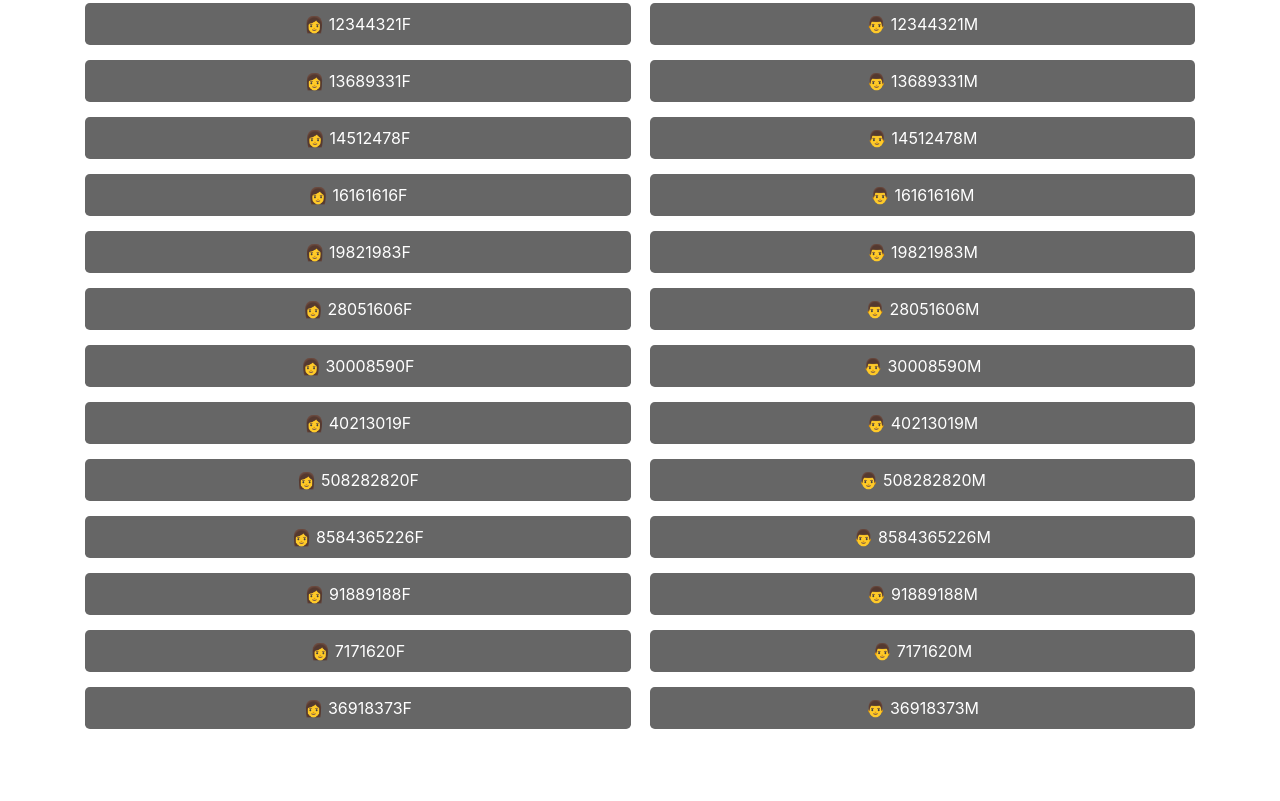
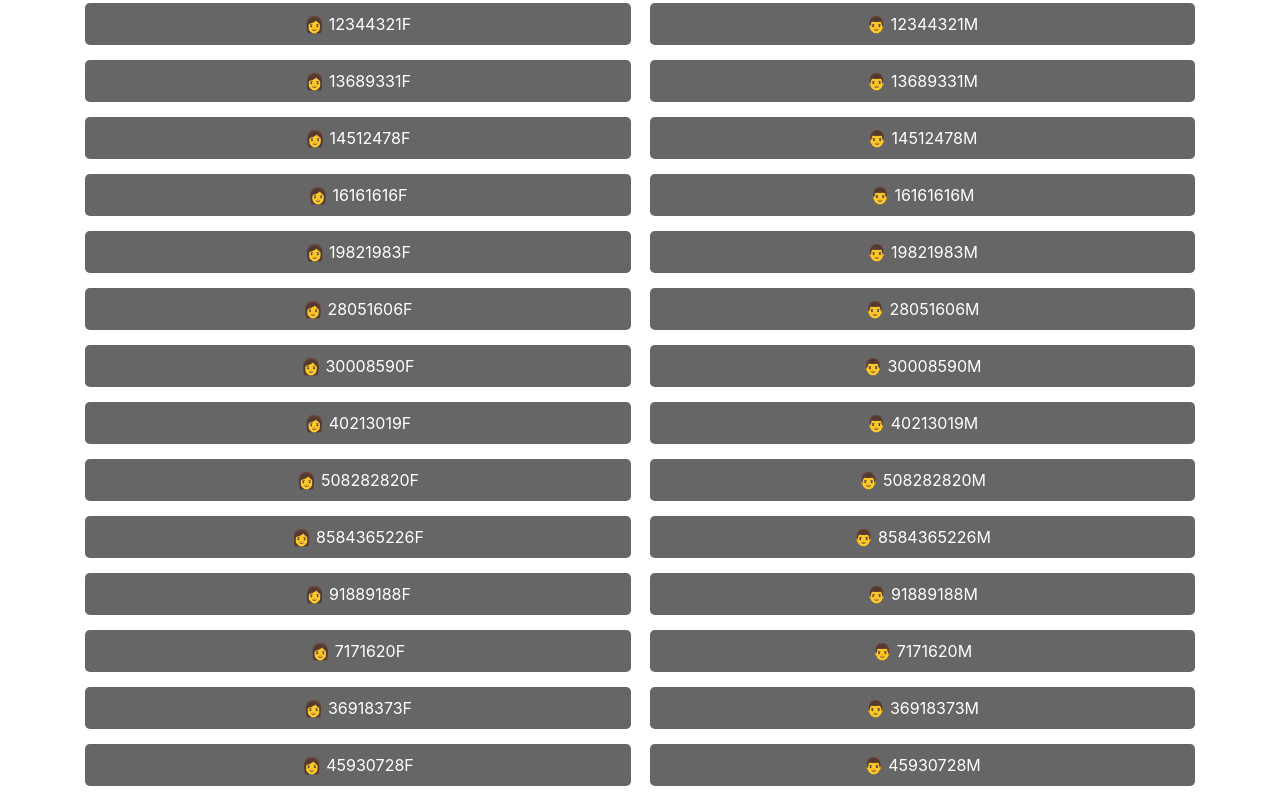
Before and after one commit to LoveGrow1/MainMenu, a plain HTML site: page index.html in a window 1280 px wide. Shown: the part 710-1511 px from the top of the page. Before the commit the page ends 1454 px from the top, so only its background shows below. Drawn offline with nearby package versions, Linux system fonts and the light colour scheme.

Commit message:
Update index.html

```diff
--- a/index.html
+++ b/index.html
@@ -126,6 +126,10 @@
           <a href="https://lovegrow1.github.io/36918373F" class="btn btn-lg">&#x1F469; 36918373F</a>
           <a href="https://lovegrow1.github.io/36918373M" class="btn btn-lg">&#x1F468; 36918373M</a>
         </div>
+        <div class="box-row">
+          <a href="https://lovegrow1.github.io/45930728F" class="btn btn-lg">&#x1F469; 45930728F</a>
+          <a href="https://lovegrow1.github.io/45930728M" class="btn btn-lg">&#x1F468; 45930728M</a>
+        </div>
       </div>
     </div>
   </div>
```
